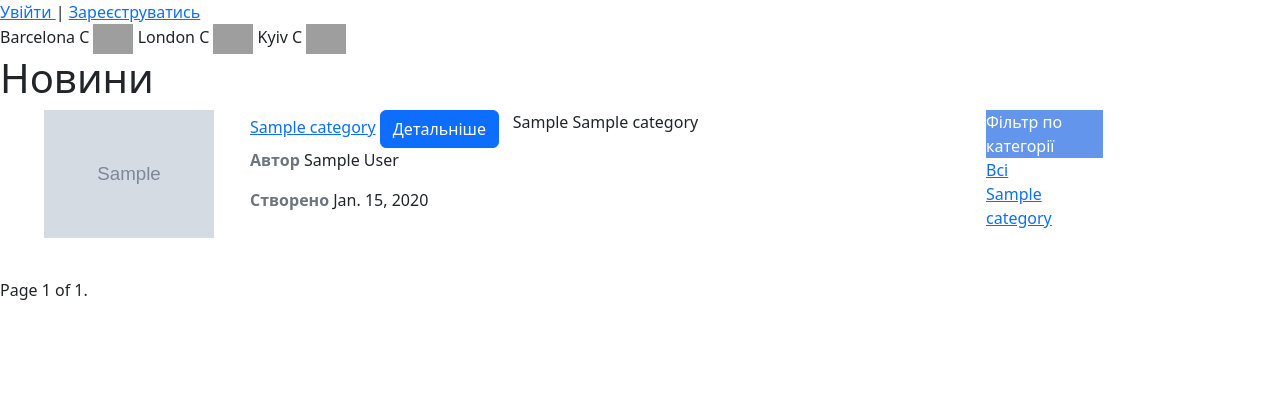
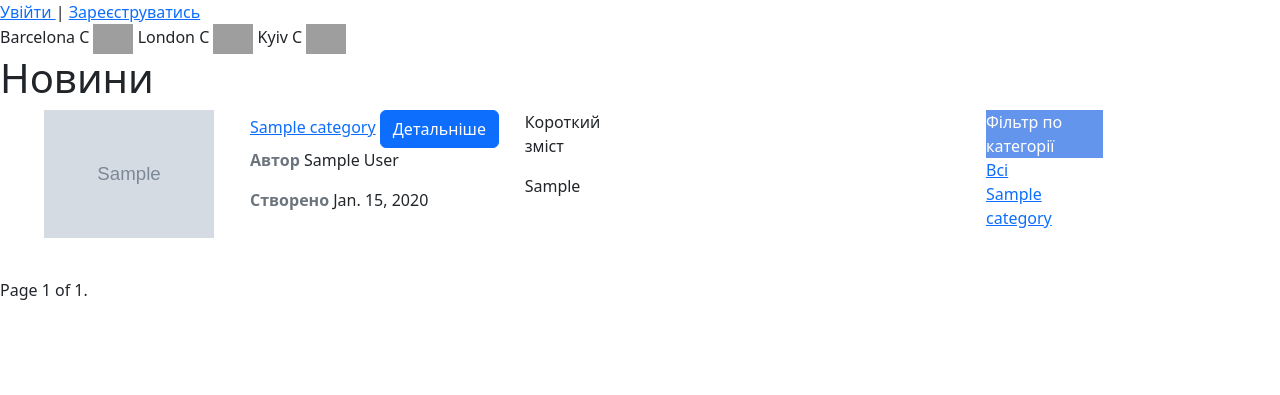
Before and after one commit to Artem-1313/petproject, a Django app: page / in a window 1280 px wide. Shown: the part 74-469 px from the top of the page. Run offline with Django 4.2, Linux system fonts and the light colour scheme; tables that the repository leaves empty hold one stand-in row (values such as "Sample post"); grey boxes marked "Sample" are stand-in pictures; parts of the project's set-up code (start-up, migrations or seed data) failed here and were passed over; grey boxes are pictures that could not be loaded.

Commit message:
main override

```diff
--- a/newssite/newsapp/templates/newsapp/main.html
+++ b/newssite/newsapp/templates/newsapp/main.html
@@ -31,9 +31,11 @@
                     <p><b class="text-muted">Створено</b> {{ article.created_article }} </p>
                 </div>
 
+                <div class="col-2">
+                    <p>Короткий зміст</p>
+                {{ article.annotation }}
+                    </div>
 
-                {{ article.annotation }}
-                {{ article.categories }}
 
 
             </div>
--- a/newssite/newssite/settings.py
+++ b/newssite/newssite/settings.py
@@ -150,7 +150,6 @@ EMAIL_USE_SSL = True
 EMAIL_HOST = 'smtp.ukr.net'
 EMAIL_HOST_USER = 'artemkhmil@ukr.net'
 EMAIL_HOST_PASSWORD = os.environ.get('MAIL_PASSWORD')
-#EMAIL_HOST_PASSWORD = 'TYrTVprJcvBncNaN'
 EMAIL_PORT = 465
 
 
```
Also changed, not shown: 6 other files.
